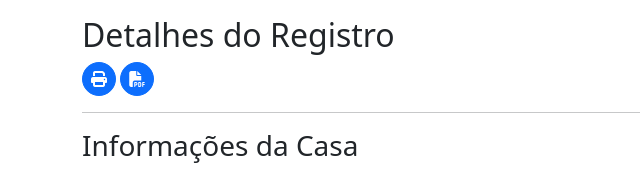
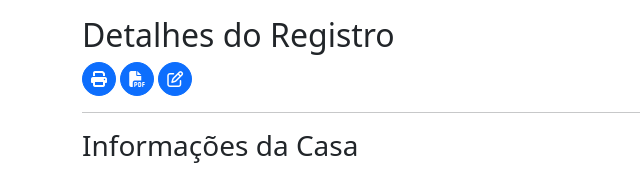
Before and after one commit to willianjonhy05/energy, a Django app: template templates/registro/historico1.html in a window 1280 px wide. Shown: the part 134-306 px from the top of the page, without its empty margins (0-640 px from the left). Run offline with Django 5.2, Linux system fonts and the light colour scheme; the template is opened without the code that fills it, so the values that code supplies are empty; some libraries are stand-ins or nearby versions.

Commit message:
Criei um novo botão

```diff
--- a/templates/registro/historico1.html
+++ b/templates/registro/historico1.html
@@ -48,6 +48,7 @@
     <button class="btn btn-primary rounded-circle p-2 lh-1" id="btnPrint"><i class="fa-solid fa-print"></i></button>
     <a class="btn btn-primary rounded-circle p-2 lh-1" href="{% url 'historico_casa_pdf' casa_id=casa.pk %}"><i
             class="fa-solid fa-file-pdf"></i></a>
+    <a class="btn btn-primary rounded-circle p-2 lh-1" href="{% url 'registrar-registro' casa_id=casa.pk %}"><i class="fa-regular fa-pen-to-square"></i></a>
     <hr>
     <h3>Informações da Casa</h3>
     <p><strong>Rua:</strong> {{ casa.rua }}</p>
```
Also changed, not shown: templates/quem-somos.html (+0 -12 lines).
